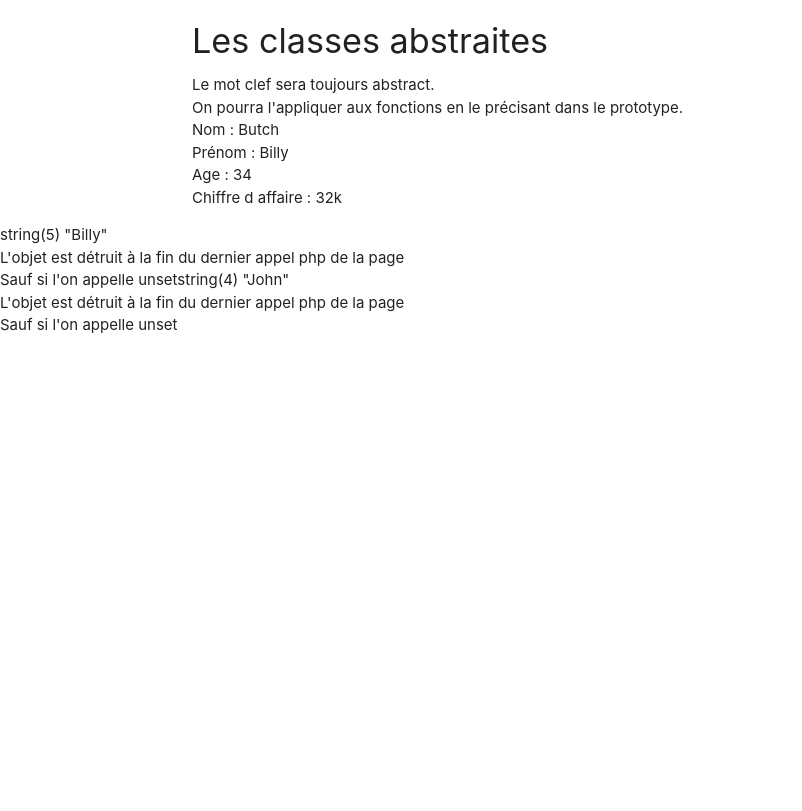
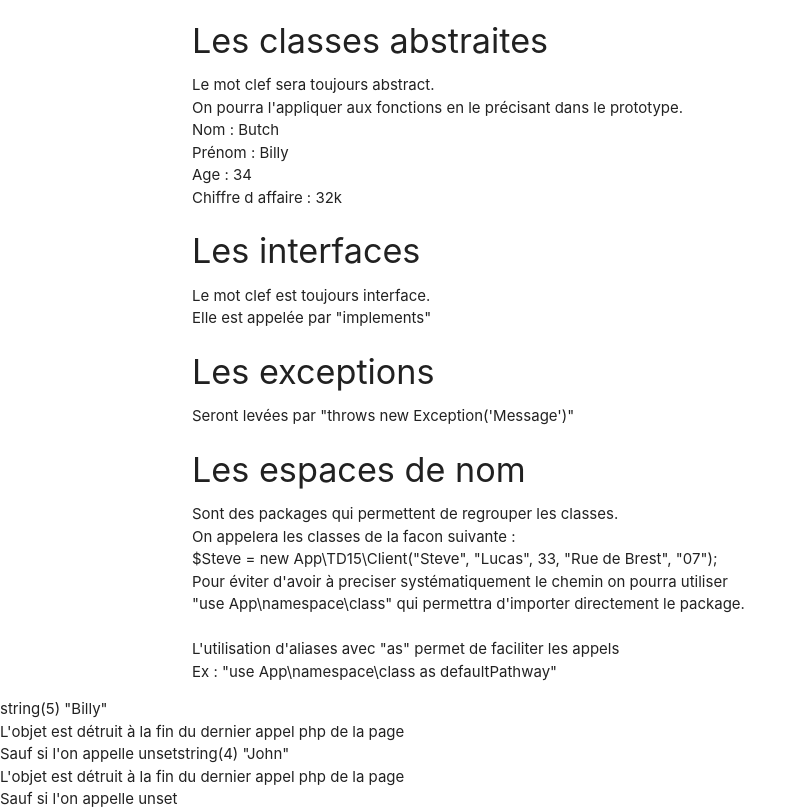
Before and after one commit to OlivierBillant/PHP-demoPhp-1, a PHP site: page /TD15-OOP.php in a window 1280 px wide. Shown: the part 731-1542 px from the top of the page, without its empty margins (0-802 px from the left). Before the commit the page ends 1064 px from the top, so only its background shows below. Run offline with PHP 8.4, Linux system fonts and the light colour scheme.

Commit message:
CHANGE : TD15 Final

```diff
--- a/TD15-OOP.php
+++ b/TD15-OOP.php
@@ -18,7 +18,7 @@
             <!-- Personne étant devenu une classe abstraite, transforme Steve en client -->
             <?php
             require_once "TD15-client.class.php";
-            $Steve = new Client("Steve", "Lucas", 33, "Rue de Brest", "07");
+            $Steve = new App\TD15\Client("Steve", "Lucas", 33, "Rue de Brest", "07");
             ?>
             <br> Nom : <?= $Steve->getNom() ?>
             <br> Prénom : <?= $Steve->getPrenom() ?>
@@ -37,7 +37,7 @@
         </p>
         <p>
             <?php
-            $John = new Client("John", "Doe", 33, "Rue de Paris", "06");
+            $John = new App\TD15\Client("John", "Doe", 33, "Rue de Paris", "06");
             ?>
 
             <br> Nom : <?= $John->getNom() ?>
@@ -63,13 +63,41 @@
 
             <?php
             require_once "TD15-vendeur.class.php";
-           $Billy = new Vendeur("Billy", "Butch", 34, "32k");
+            $Billy = new App\TD15\Vendeur("Billy", "Butch", 34, "32k");
             ?>
             <br> Nom : <?= $Billy->getNom() ?>
             <br> Prénom : <?= $Billy->getPrenom() ?>
             <br>Age : <?= $Billy->getAge() ?>
             <br>Chiffre d affaire : <?= $Billy->getChiffreAffaire() ?>
+        </p>
+    </div>
 
+    <div class="container">
+        <h4>Les interfaces</h4>
+        <p>
+            Le mot clef est toujours interface.
+            <br> Elle est appelée par "implements"
+        </p>
+    </div>
+
+    <div class="container">
+        <h4>Les exceptions</h4>
+        <p>
+            Seront levées par "throws new Exception('Message')"
+        </p>
+    </div>
+
+    <div class="container">
+        <h4>Les espaces de nom</h4>
+        <p>
+            Sont des packages qui permettent de regrouper les classes.
+            <br> On appelera les classes de la facon suivante :
+            <br> $Steve = new App\TD15\Client("Steve", "Lucas", 33, "Rue de Brest", "07");
+            <br>Pour éviter d'avoir à preciser systématiquement le chemin on pourra utiliser
+            <br>"use App\namespace\class" qui permettra d'importer directement le package.
+            <br>
+            <br>L'utilisation d'aliases avec "as" permet de faciliter les appels
+            <br>Ex : "use App\namespace\class as defaultPathway"
         </p>
     </div>
 </body>
--- a/TD15-client.class.php
+++ b/TD15-client.class.php
@@ -1,5 +1,6 @@
 <?php
 
+namespace App\TD15;
 require_once "TD15-personne.class.php";
 
 class Client extends Personne{
--- a/TD15-personne.class.php
+++ b/TD15-personne.class.php
@@ -1,5 +1,6 @@
 <?php
 
+namespace App\TD15;
 abstract class Personne{
     private $prenom;
     private $nom;
--- a/TD15-vendeur.class.php
+++ b/TD15-vendeur.class.php
@@ -1,4 +1,5 @@
 <?php
+namespace App\TD15;
 require_once "TD15-personne.class.php";
 
 
```
Lines whose indentation alone changed are shown as unchanged.
